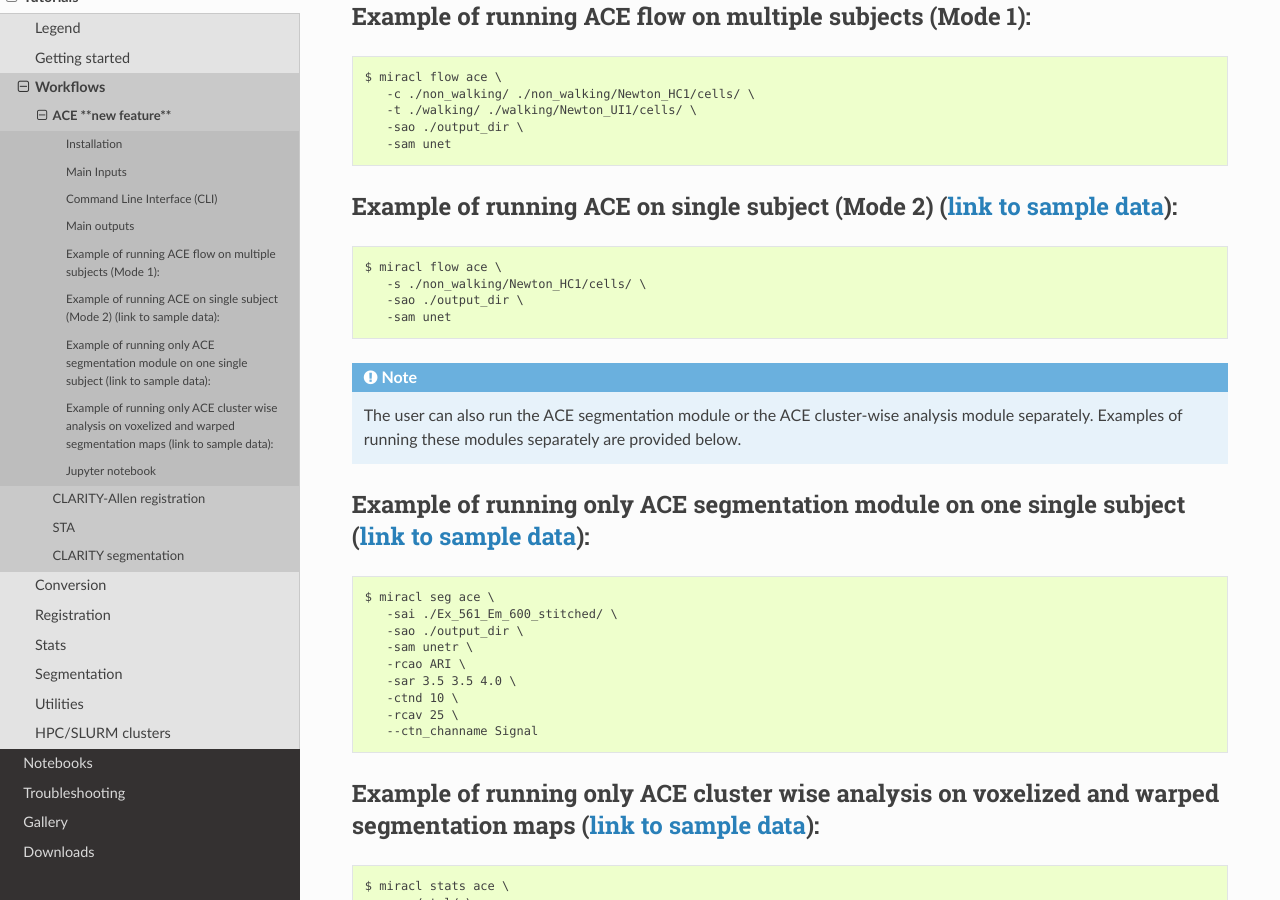
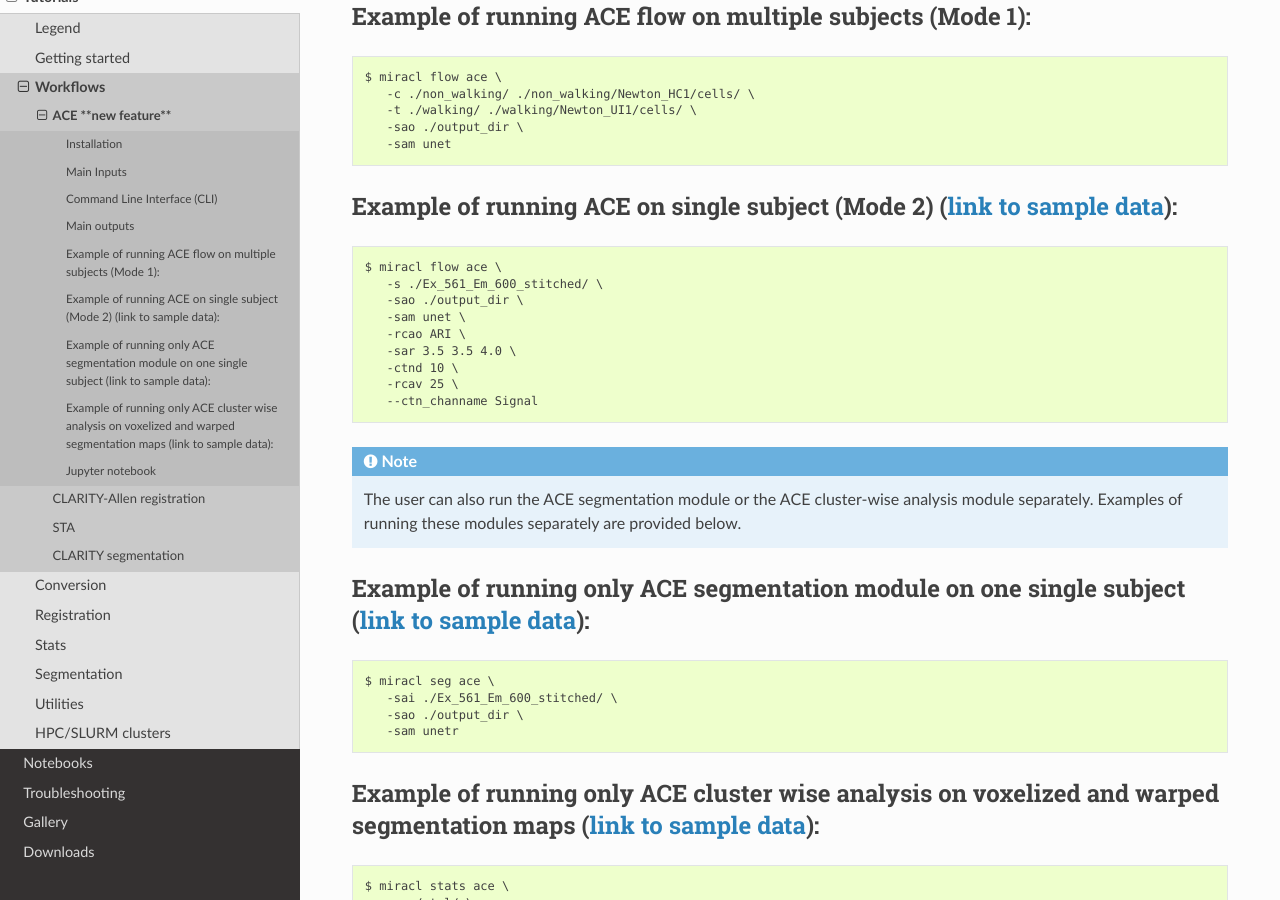
Before and after one commit to AICONSlab/MIRACL, a Sphinx documentation site: the page built from docs/tutorials/workflows/ace_flow/ace_flow.rst, in a window 1280 px wide and 900 px high, scrolled down 4472 px. Built offline with Sphinx 7.4.7 and the Read the Docs theme 2.0.0, drawn with Linux system fonts in a browser that asks for light colours.

Commit message:
[fix] Update ACE docs for single subject flow Single subject workflow did not have the right CLI args for it to run properly. In addition, the ACE segmentation module had too many CLI args that are not required.

```diff
--- a/docs/tutorials/workflows/ace_flow/ace_flow.rst
+++ b/docs/tutorials/workflows/ace_flow/ace_flow.rst
@@ -252,9 +252,14 @@ Example of running ACE on single subject (Mode 2) (`link to sample data <https:/
 .. code-block::
 
    $ miracl flow ace \
-      -s ./non_walking/Newton_HC1/cells/ \
+      -s ./Ex_561_Em_600_stitched/ \
       -sao ./output_dir \
-      -sam unet
+      -sam unet \
+      -rcao ARI \
+      -sar 3.5 3.5 4.0 \
+      -ctnd 10 \
+      -rcav 25 \
+      --ctn_channame Signal
 
 .. note::
 
```
Also changed, not shown: other parts of docs/tutorials/workflows/ace_flow/ace_flow.rst (+1 -6 lines).
